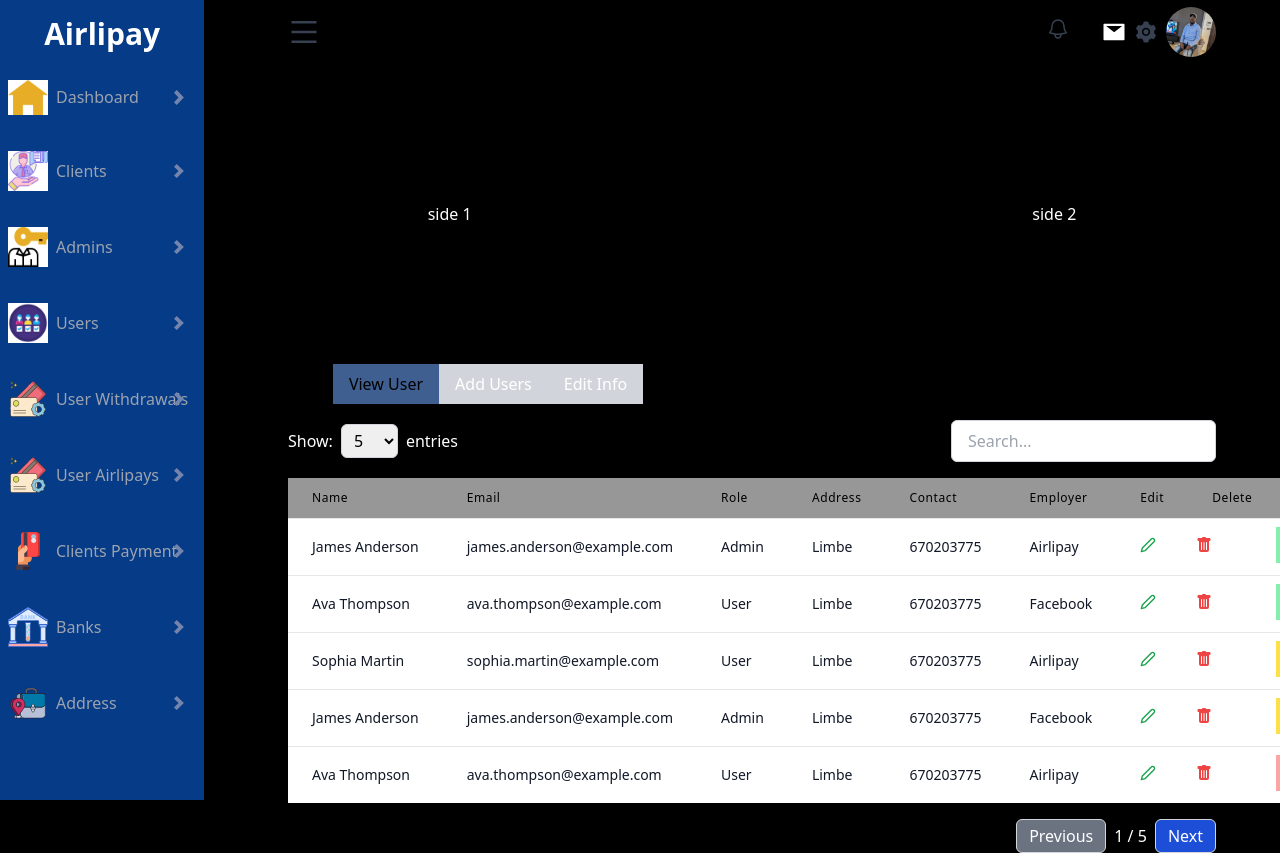
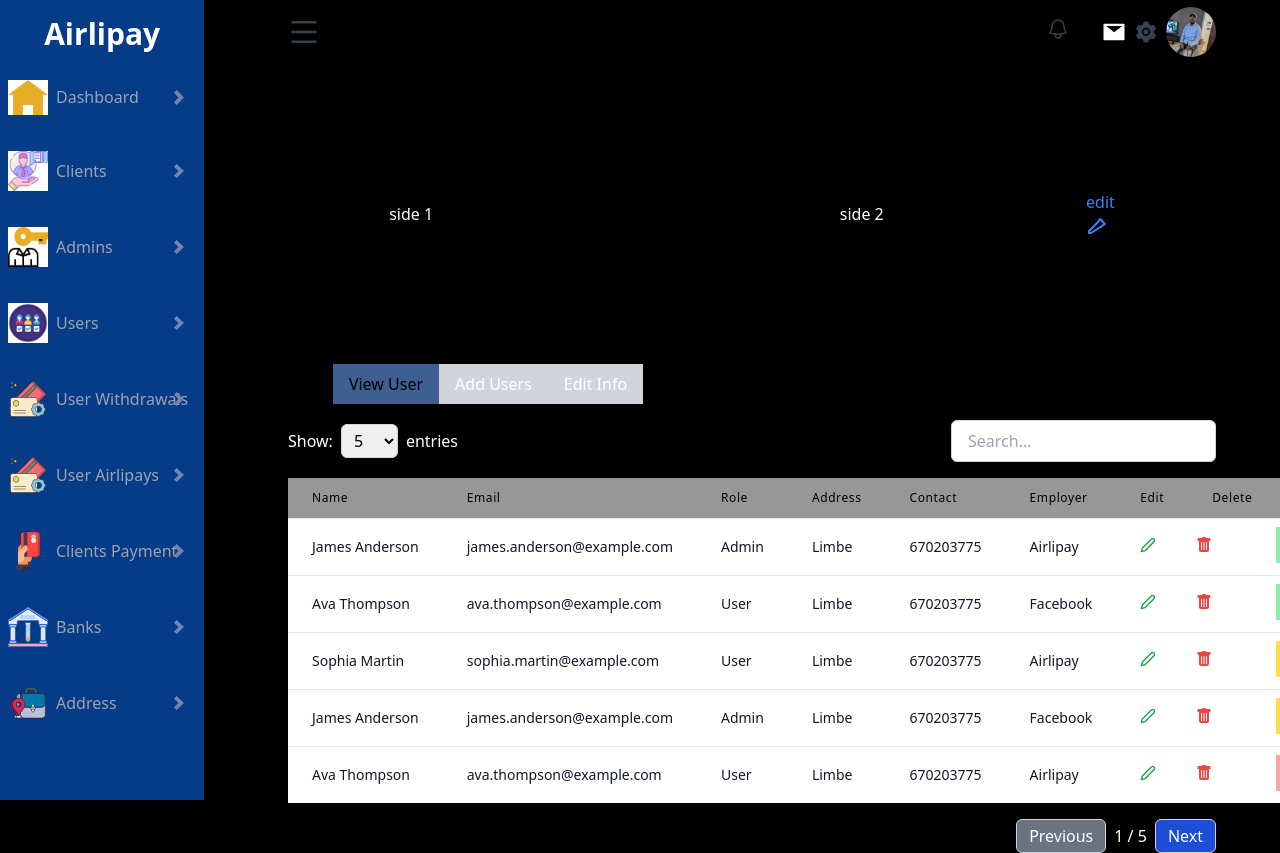
Before and after one commit to techarcgram-org/AirlipayDashboard, a Next.js app: page /users in a window 1280 px wide. Shown: the top 853 px of the page. Built offline with nearby package versions, Linux system fonts and the light colour scheme.

Commit message:
implemented modal for editing

```diff
--- a/src/app/clients/page.jsx
+++ b/src/app/clients/page.jsx
@@ -3,10 +3,12 @@
 import React, { useState } from "react";
 import { AddUser, Table } from "../components";
 import data from "../constant/data";
+import HomePage from "../components/common/Modal/homePage";
 
 const Page = () => {
   return (
     <div>
+      <HomePage/>
       <Table users={data.clientsTable} columns={data.clientColumns} />
     </div>
   );
--- /dev/null
+++ b/src/app/components/common/EditComponet.js
@@ -0,0 +1,13 @@
+import React from "react";
+
+const EditCompnent = () => {
+    return(
+        <div>
+            <h2>Edit Component</h2>
+
+            <p>This texts appears in the modal Component as a test </p>
+            <p>Tis is another text in the modal as a test</p>
+        </div>
+    );
+};
+export default EditCompnent;
--- /dev/null
+++ b/src/app/components/common/homePage.js
@@ -0,0 +1,13 @@
+import Modal from './modal';
+import EditCompnent from './EditComponet';
+
+const HomePage = ()=>{
+    return (
+        <div className='flex items-center justify-center h-screen'>
+            <Modal>
+                <EditCompnent/>
+            </Modal>
+        </div>
+    );
+};
+export default HomePage;
--- /dev/null
+++ b/src/app/components/common/modal.js
@@ -0,0 +1,45 @@
+import React, { useState } from "react";
+
+
+const Modal =({children})=>{
+   const [isOpen, setIsOpen]=useState(false);
+    const openModal = ()=>{
+        setIsOpen(true);
+    };
+
+
+const closeModal = ()=>{
+    setIsOpen(false);
+};
+return(
+    <>
+    <button className="text-blue-500" onClick={openModal}> edit
+        <svg xmlns="http://www.w3.org/2000/svg"  className="h-6 w-6" fill="none"
+        viewBox="0 0 24 24" stroke="currentColor">
+            <path strokeLinecap="round" strokeLinejoin="round"
+            strokeWidth={2} d="M14 5l5 5L5 19H3v-2l9-9zM15 13l2-2"/>
+         </svg>
+    </button>
+    {isOpen &&(
+        <div className="fixed inset-0 flex items-center justify-center z-50">
+            <div className="bg-white p-8 rounded shadow-lg">
+                <button className="absolute left-90 m-4 text-gray-500 " onClick={closeModal}>
+                    <svg className="h-6
+                    w-6" fill="none" viewBox="0 0 20 20 " stroke="currentColor" >
+                        <path strokeLinecap="round" strokeLinejoin="round"
+                        strokeWidth={3
+                        } d="M6 18L18 6M6 6l12 12"/>
+
+                    </svg>
+                </button>
+                {children}
+                <button className="mt-4 bg-blue-500 text-white py-2 px-4 rounded " onClick={closeModal}>
+                    Submit
+                </button>
+            </div>
+        </div>
+    )}
+    </>
+);
+};
+export default Modal;
--- a/src/app/components/user/UserDetails.jsx
+++ b/src/app/components/user/UserDetails.jsx
@@ -1,5 +1,6 @@
 
 import React from 'react'
+import HomePage from '../common/homePage'
 
 const UserDetails = () => {
   return (
@@ -7,6 +8,7 @@ const UserDetails = () => {
       <div>side 1</div>
       <div className='h-[90%] w-[2px] bg-black' ></div>
       <div>side 2</div>
+      <HomePage/>
     </div>
   )
 }
```
